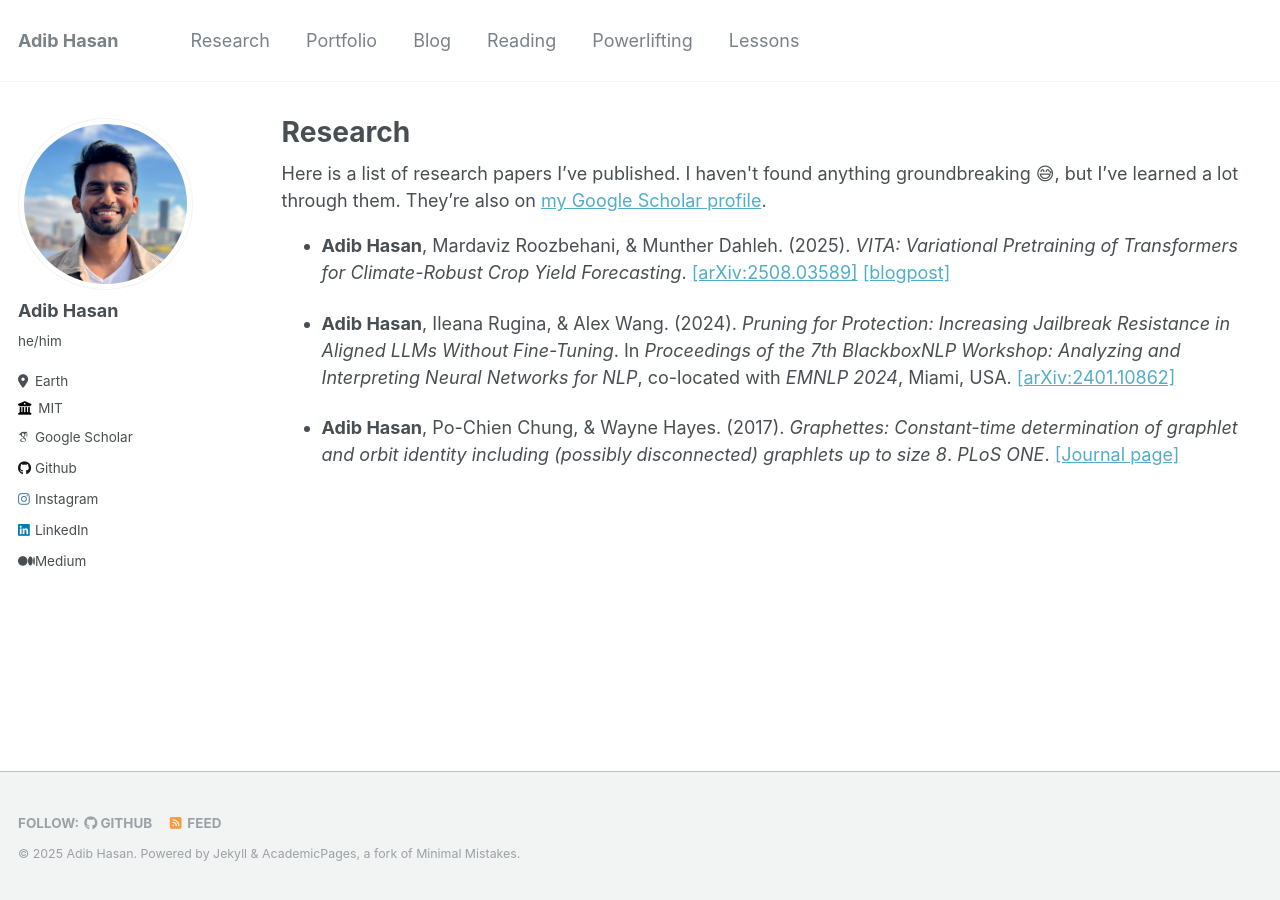
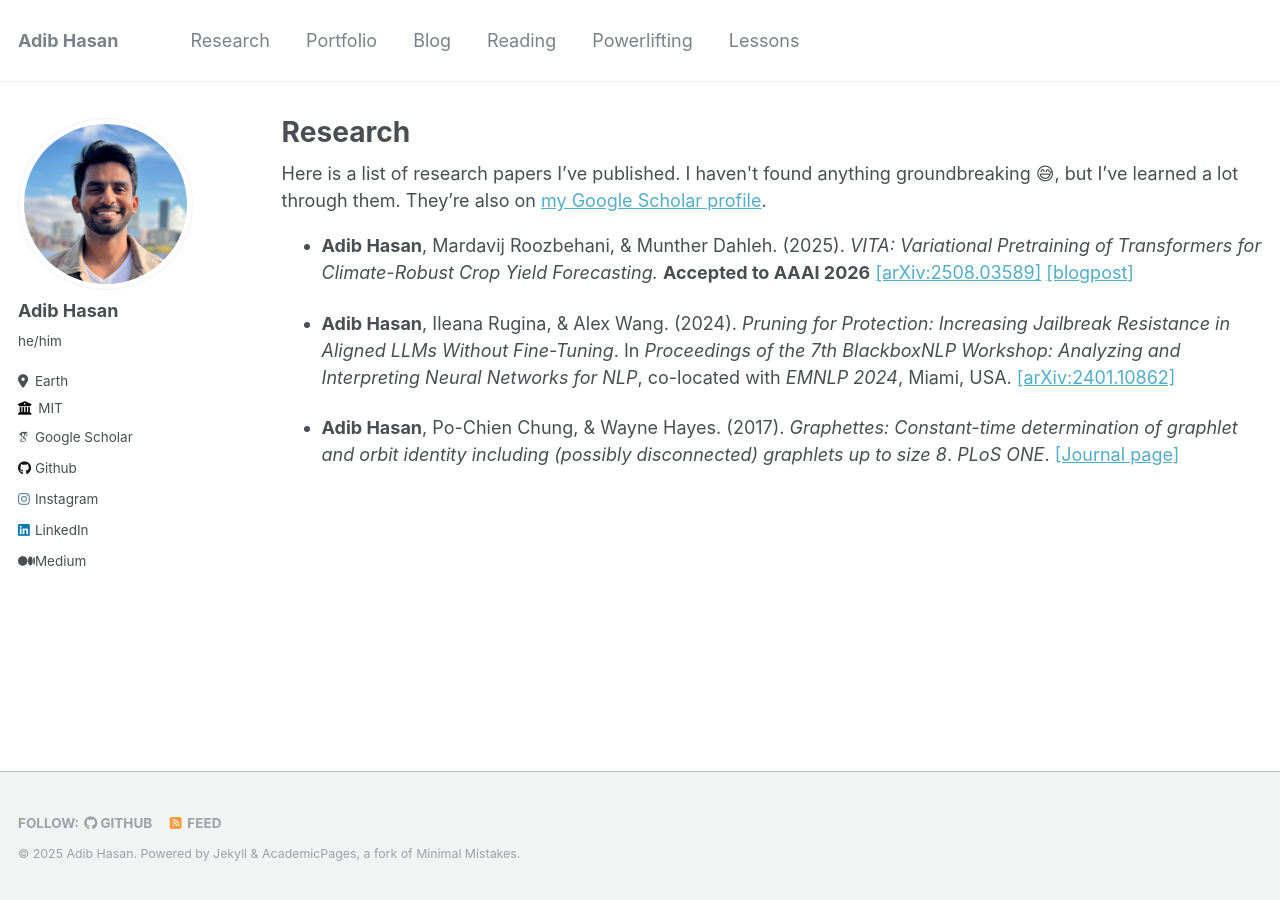
Before and after one commit to Neehan/neehan.github.io, a Jekyll site: the page built from _pages/research.md, in a window 1280 px wide. Built offline with Jekyll 4.4.1, drawn with Linux system fonts in a browser that asks for light colours; some web fonts are replaced.

Commit message:
Revise VITA paper entry with acceptance info
Updated publication details for VITA paper to include acceptance status.

```diff
--- a/_pages/research.md
+++ b/_pages/research.md
@@ -9,7 +9,8 @@ author_profile: true
   <div class="wordwrap">Here is a list of research papers I’ve published. I haven't found anything groundbreaking 😅, but I’ve learned a lot through them. They’re also on <a href="{{site.author.googlescholar}}">my Google Scholar profile</a>.</div>
 {% endif %}
 
-* **Adib Hasan**, Mardaviz Roozbehani, & Munther Dahleh. (2025). *VITA: Variational Pretraining of Transformers for Climate-Robust Crop Yield Forecasting*. [[arXiv:2508.03589]](https://arxiv.org/abs/2508.03589) [[blogpost]](/blog/vita/)
+* **Adib Hasan**, Mardavij Roozbehani, & Munther Dahleh. (2025). *VITA: Variational Pretraining of Transformers for Climate-Robust Crop Yield Forecasting.* **Accepted to AAAI 2026** [[arXiv:2508.03589]](https://arxiv.org/abs/2508.03589) [[blogpost]](/blog/vita/)
+
 
 * **Adib Hasan**, Ileana Rugina, & Alex Wang. (2024). *Pruning for Protection: Increasing Jailbreak Resistance in Aligned LLMs Without Fine-Tuning*. In *Proceedings of the 7th BlackboxNLP Workshop: Analyzing and Interpreting Neural Networks for NLP*, co-located with *EMNLP 2024*, Miami, USA. [[arXiv:2401.10862]](https://arxiv.org/abs/2401.10862)
 
```
